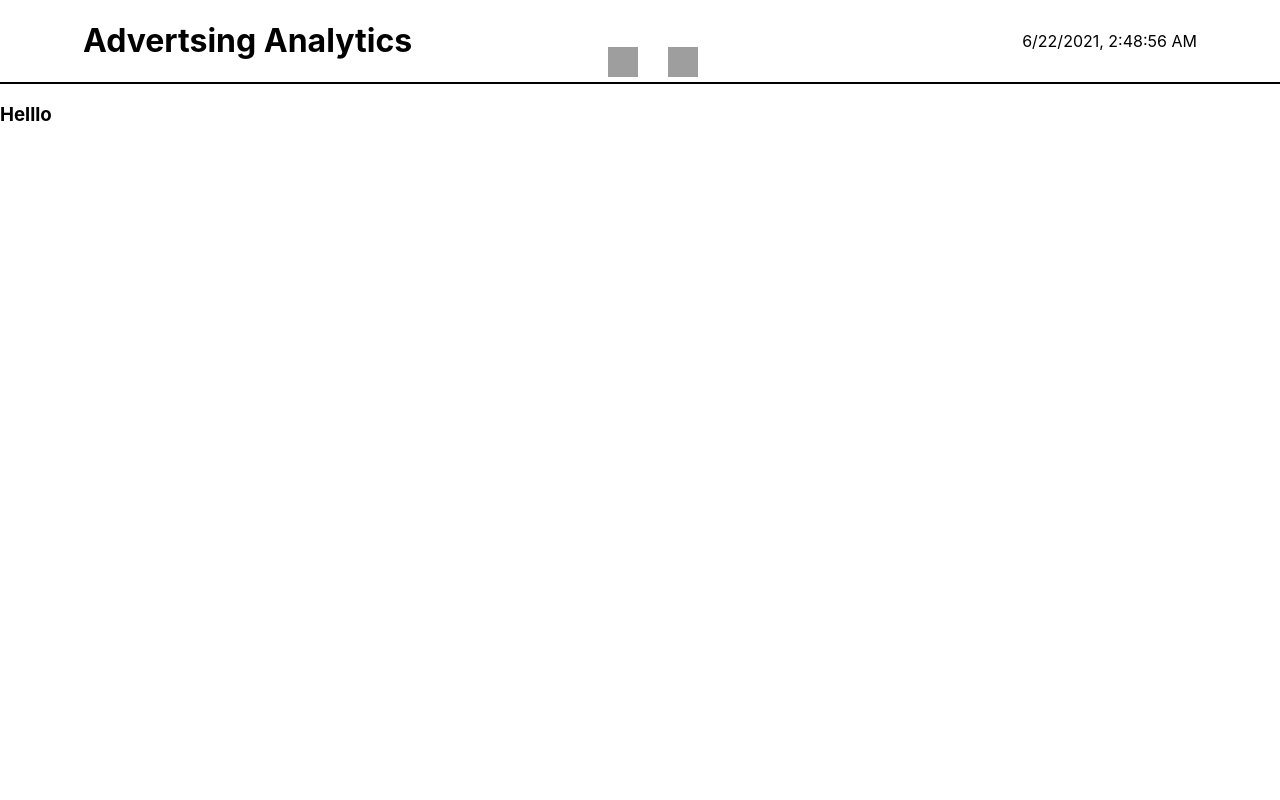
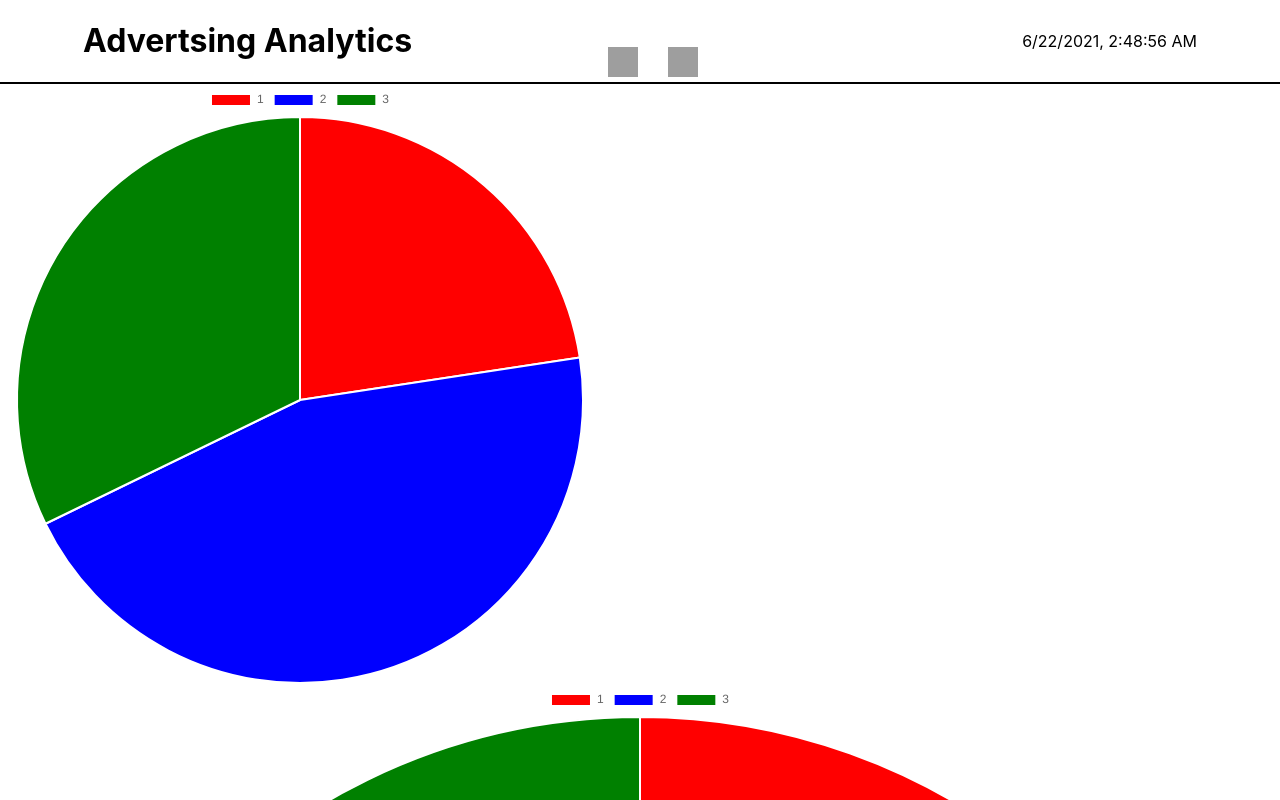
Before and after one commit to camaragon/adcellerant-skills-fe, a React (Create React App) app: page /charts in a window 1280 px wide. Shown: the top 800 px of the page. Built offline with nearby package versions, Linux system fonts and the light colour scheme; no server answers; grey boxes are pictures that could not be loaded.

Commit message:
Render a dummy pie chart

```diff
--- a/src/Components/Charts.js
+++ b/src/Components/Charts.js
@@ -1,8 +1,34 @@
 import '../styles/Charts.css';
+import {Pie} from 'react-chartjs-2';
 
 const Charts = () => {
     return (
-        <h3>Helllo</h3>
+        <div>
+        <Pie
+            data={{
+                labels: [1, 2, 3],
+                datasets: [{
+                    data: [2000, 4000, 2850],
+                    backgroundColor: ['red', 'blue', 'green']
+                }]
+            }}
+            height='600'
+            width='600'
+            options={{ responsive: false, maintainAspectRatio: false }}
+        />
+        <Pie
+            data={{
+                labels: [1, 2, 3],
+                datasets: [{
+                    data: [2000, 4000, 2850],
+                    backgroundColor: ['red', 'blue', 'green']
+                }]
+            }}
+            // height='600'
+            // width='600'
+            options={{ responsive: true, maintainAspectRatio: true }}
+        />
+        </div>
     )
 };
 
```
